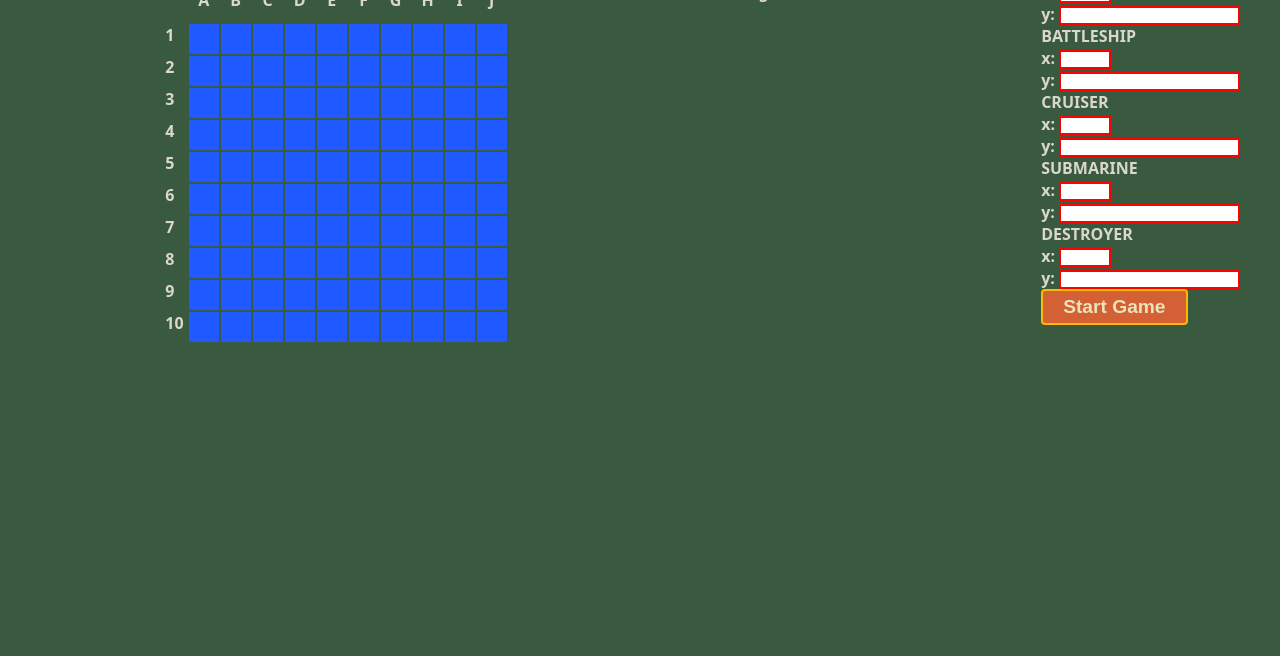
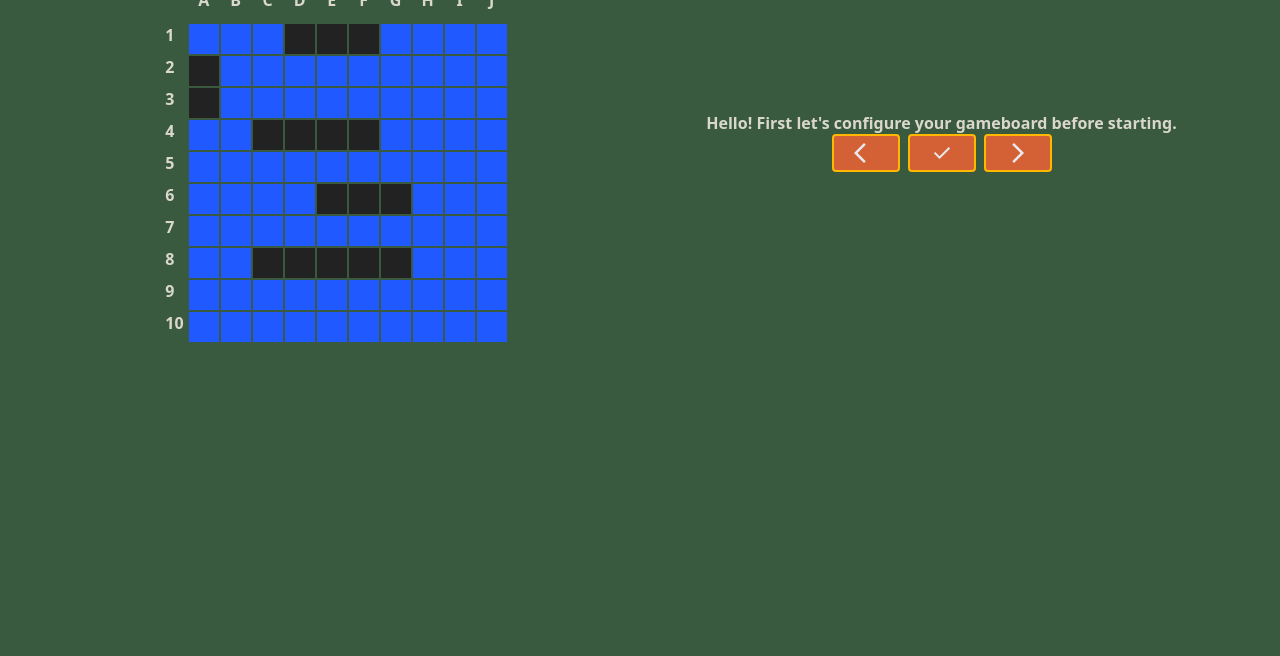
Before and after one commit to srj-17/battleship, a website with bundled scripts: page index.html in a window 1280 px wide. Shown: the part 144-800 px from the top of the page. Built offline with nearby package versions, Linux system fonts and the light colour scheme.

Commit message:
feat: Add StartGame logic
Players will be able to choose from different board
placements instead of just one placement always

```diff
--- a/css/style.css
+++ b/css/style.css
@@ -158,6 +158,8 @@ button {
     font-weight: bold;
     background: var(--primary);
     color: var(--text);
+
+    display: grid;
 }
 
 ::backdrop {
@@ -175,3 +177,10 @@ input:valid {
 .error-message {
     color: var(--primary);
 }
+
+.config-toggler {
+    display: grid;
+    grid-auto-flow: column;
+    place-content: center;
+    gap: 8px;
+}
--- a/src/domController.js
+++ b/src/domController.js
@@ -2,8 +2,8 @@ import { changeTurn, getTurn } from "./driver.js";
 import { playerOne, playerTwo, playerOneId, playerTwoId } from "./driver.js";
 import { attack as computerAttack } from "./driver.js";
 import { getWinner } from "./driver.js";
-import { isGameboardInitialized } from "./driver.js";
-import { areValidCoordinates } from "./driver.js";
+import { isGameboardInitialized, initializeGameboard } from "./driver.js";
+import { changeShipPlaceMents } from "./player.js";
 
 const body = document.querySelector("body");
 
@@ -137,84 +137,50 @@ function renderStartBoard(node) {
         "Hello! First let's configure your gameboard before starting.";
     configContainer.appendChild(configHeader);
 
-    const configOptionsContainer = document.createElement("div");
-    configOptionsContainer.classList.toggle("config-options-container");
-    node.appendChild(configOptionsContainer);
+    // button that cycles through different configurations for player 1
+    const configToggler = document.createElement("div");
+    configToggler.classList.toggle("config-toggler");
+    configContainer.appendChild(configToggler);
 
-    const configForm = document.createElement("form");
-    configForm.classList.toggle("config-form");
-    configForm.action = "./index.html";
-    configOptionsContainer.appendChild(configForm);
+    const leftConfig = document.createElement("div");
+    leftConfig.classList.toggle("left-config");
+    configToggler.appendChild(leftConfig);
 
-    const ships = playerOne.gameboard.ships;
-    // for each ship
-    for (const ship in ships) {
-        // create an input container under which
-        const inputContainer = document.createElement("div");
-        inputContainer.classList.toggle("input-container");
-        inputContainer.textContent = `${ship.toUpperCase()}`;
-        configForm.appendChild(inputContainer);
+    const leftConfigButton = document.createElement("button");
+    leftConfigButton.classList.toggle("left-config-button");
+    leftConfigButton.innerHTML = `<svg xmlns="http://www.w3.org/2000/svg" height="24px" viewBox="0 -960 960 960" width="24px" fill="#e8eaed"><path d="M400-80 0-480l400-400 71 71-329 329 329 329-71 71Z"/></svg>`;
+    leftConfig.appendChild(leftConfigButton);
 
-        // create input for x coordinate
-        const inputContainerX = document.createElement("div");
-        inputContainerX.classList.toggle("input-container-x");
-        inputContainerX.classList.toggle(`${ship}-x`);
-        inputContainer.appendChild(inputContainerX);
+    const selectConfig = document.createElement("div");
+    selectConfig.classList.toggle("select-config");
+    configToggler.appendChild(selectConfig);
 
-        const inputLabelX = document.createElement("label");
-        inputLabelX.setAttribute("for", `${ship}-x`);
-        inputLabelX.textContent = "x: ";
-        inputContainerX.appendChild(inputLabelX);
+    const selectConfigButton = document.createElement("button");
+    selectConfigButton.classList.toggle("select-config-button");
+    selectConfigButton.innerHTML = `<svg xmlns="http://www.w3.org/2000/svg" height="24px" viewBox="0 -960 960 960" width="24px" fill="#e8eaed"><path d="M382-240 154-468l57-57 171 171 367-367 57 57-424 424Z"/></svg>`;
+    selectConfig.appendChild(selectConfigButton);
 
-        const inputX = document.createElement("input");
-        inputX.id = `${ship}-x`;
-        inputX.classList.toggle("input-x");
-        inputX.setAttribute("type", "number");
-        inputX.setAttribute("min", 1);
-        inputX.setAttribute("max", 10);
-        inputX.setAttribute("required", true);
-        inputContainerX.appendChild(inputX);
+    const rightConfig = document.createElement("div");
+    rightConfig.classList.toggle("right-config");
+    configToggler.appendChild(rightConfig);
 
-        // create input for y coordinate
-        const inputContainerY = document.createElement("div");
-        inputContainerY.classList.toggle("input-container-y");
-        inputContainerY.classList.toggle(`${ship}-y`);
-        inputContainer.appendChild(inputContainerY);
+    const rightConfigButton = document.createElement("button");
+    rightConfigButton.classList.toggle("right-config-button");
+    rightConfigButton.innerHTML = `<svg xmlns="http://www.w3.org/2000/svg" height="24px" viewBox="0 -960 960 960" width="24px" fill="#e8eaed"><path d="m321-80-71-71 329-329-329-329 71-71 400 400L321-80Z"/></svg>`;
+    rightConfig.appendChild(rightConfigButton);
 
-        const inputLabelY = document.createElement("label");
-        inputLabelY.setAttribute("for", `${ship}-y`);
-        inputLabelY.textContent = "y: ";
-        inputContainerY.appendChild(inputLabelY);
-
-        const inputY = document.createElement("input");
-        inputY.id = `${ship}-y`;
-        inputY.classList.toggle("input-y");
-        inputY.pattern = "[A-J]";
-        inputY.setAttribute("required", true);
-        inputContainerY.appendChild(inputY);
-    }
-
-    const startGameButton = document.createElement("button");
-    startGameButton.classList.toggle("start-game-button");
-    startGameButton.textContent = "Start Game";
-    configForm.appendChild(startGameButton);
-
-    const errorMsg = document.createElement("div");
-    errorMsg.classList.toggle("error-message");
-    configForm.appendChild(errorMsg);
-
-    startGameButton.addEventListener("click", (event) => {
-        errorMsg.textContent = "";
-        event.preventDefault();
-        if (configForm.checkValidity()) {
-            if (!areValidCoordinates(configForm)) {
-                console.log("this ran");
-                errorMsg.textContent = "Please Use legal coordinates";
-            }
-        } else {
-            errorMsg.textContent =
-                "Please fill appropriate x and y coordinates to start the game.";
-        }
+    // configure the buttons
+    leftConfigButton.addEventListener("click", () => {
+        changeShipPlaceMents(-1);
+        renderBoards();
+    });
+    rightConfigButton.addEventListener("click", () => {
+        changeShipPlaceMents(1);
+        renderBoards();
+    });
+    selectConfigButton.addEventListener("click", () => {
+        initializeGameboard();
+        renderBoards();
     });
 }
 
@@ -258,6 +224,12 @@ function renderBoards() {
     );
     if (prevPlayerTwoGameboard) {
         playerTwoGameboardContainer.removeChild(prevPlayerTwoGameboard);
+    }
+
+    const prevStartBoard =
+        playerTwoGameboardContainer.querySelector(".config-container");
+    if (prevStartBoard) {
+        playerTwoGameboardContainer.removeChild(prevStartBoard);
     }
 
     // add new renders
--- a/src/driver.js
+++ b/src/driver.js
@@ -44,22 +44,13 @@ function getWinner(playerOne = players.real, playerTwo = players.computer) {
     return false;
 }
 
-function isGameboardInitialized(player) {
-    const gameboard = player.gameboard.getGameBoard();
-    const SIZE = gameboard.length;
-    for (let i = 0; i < SIZE; i++) {
-        for (let j = 0; j < SIZE; j++) {
-            // gameboard is initialized even if only one of
-            // its coordinates has a ship
-            // TODO: or should I make it so that gameboard is only initialized
-            // only when 5 + 4 + 3 + 3 + 2 = 17 cells are initialized?
-            if (gameboard[i][j]) {
-                return true;
-            }
-        }
-    }
+let gameboardInitialized = false;
+function isGameboardInitialized() {
+    return gameboardInitialized;
+}
 
-    return false;
+function initializeGameboard() {
+    gameboardInitialized = true;
 }
 
 function areDuplicates(array) {
@@ -95,4 +86,5 @@ export {
     isGameboardInitialized,
     areValidCoordinates,
     areDuplicates,
+    initializeGameboard,
 };
--- a/src/player.js
+++ b/src/player.js
@@ -10,15 +10,139 @@ class Player {
 const realPlayer = new Player("real");
 
 const computer = new Player("computer");
-computer.gameboard.placeShip("carrier", [0, 1]);
-computer.gameboard.placeShip("battleship", [1, 5]);
-computer.gameboard.placeShip("cruiser", [1, 3]);
-computer.gameboard.placeShip("submarine", [7, 0], "vertical");
-computer.gameboard.placeShip("destroyer", [9, 8], "vertical");
+
+let currentPlacement = 0;
+function changeShipPlaceMents(amount) {
+    // use one of these placements
+    const placements = [
+        {
+            computer: {
+                carrier: {
+                    coordinates: [0, 2],
+                    orientation: "vertical",
+                },
+                battleship: {
+                    coordinates: [4, 4],
+                    orientation: "vertical",
+                },
+                cruiser: {
+                    coordinates: [2, 1],
+                    orientation: "horizontal",
+                },
+                submarine: {
+                    coordinates: [7, 1],
+                    orientation: "vertical",
+                },
+                destroyer: {
+                    coordinates: [0, 8],
+                    orientation: "vertical",
+                },
+            },
+            real: {
+                carrier: {
+                    coordinates: [2, 7],
+                    orientation: "horizontal",
+                },
+                battleship: {
+                    coordinates: [2, 3],
+                    orientation: "horizontal",
+                },
+                cruiser: {
+                    coordinates: [3, 0],
+                    orientation: "horizontal",
+                },
+                submarine: {
+                    coordinates: [4, 5],
+                    orientation: "horizontal",
+                },
+                destroyer: {
+                    coordinates: [0, 1],
+                    orientation: "vertical",
+                },
+            },
+        },
+        {
+            computer: {
+                carrier: {
+                    coordinates: [5, 1],
+                    orientation: "vertical",
+                },
+                battleship: {
+                    coordinates: [0, 2],
+                    orientation: "horizontal",
+                },
+                cruiser: {
+                    coordinates: [2, 4],
+                    orientation: "horizontal",
+                },
+                submarine: {
+                    coordinates: [0, 0],
+                    orientation: "horizontal",
+                },
+                destroyer: {
+                    coordinates: [9, 3],
+                    orientation: "vertical",
+                },
+            },
+            real: {
+                carrier: {
+                    coordinates: [9, 4],
+                    orientation: "vertical",
+                },
+                battleship: {
+                    coordinates: [0, 2],
+                    orientation: "vertical",
+                },
+                cruiser: {
+                    coordinates: [6, 0],
+                    orientation: "vertical",
+                },
+                submarine: {
+                    coordinates: [3, 6],
+                    orientation: "horizontal",
+                },
+                destroyer: {
+                    coordinates: [1, 0],
+                    orientation: "horizontal",
+                },
+            },
+        },
+    ];
+
+    const chosenPlacement = placements[currentPlacement];
+    // cycle through the given placements
+    currentPlacement = Math.abs(currentPlacement + amount) % placements.length;
+    const chosenPlacementComputer = chosenPlacement.computer;
+    const chosenPlacementReal = chosenPlacement.real;
+
+    for (const ship in chosenPlacementReal) {
+        const shipName = `${ship}`;
+        const shipCoordinates = chosenPlacementReal[ship].coordinates;
+        const shipOrientation = chosenPlacementReal[ship].orientation;
+        realPlayer.gameboard.placeShip(
+            shipName,
+            shipCoordinates,
+            shipOrientation,
+        );
+    }
+
+    for (const ship in chosenPlacementComputer) {
+        const shipName = `${ship}`;
+        const shipCoordinates = chosenPlacementReal[ship].coordinates;
+        const shipOrientation = chosenPlacementReal[ship].orientation;
+        computer.gameboard.placeShip(
+            shipName,
+            shipCoordinates,
+            shipOrientation,
+        );
+    }
+}
+
+changeShipPlaceMents(1);
 
 export default {
     real: realPlayer,
     computer: computer,
 };
 
-export { Player };
+export { Player, changeShipPlaceMents };
```
